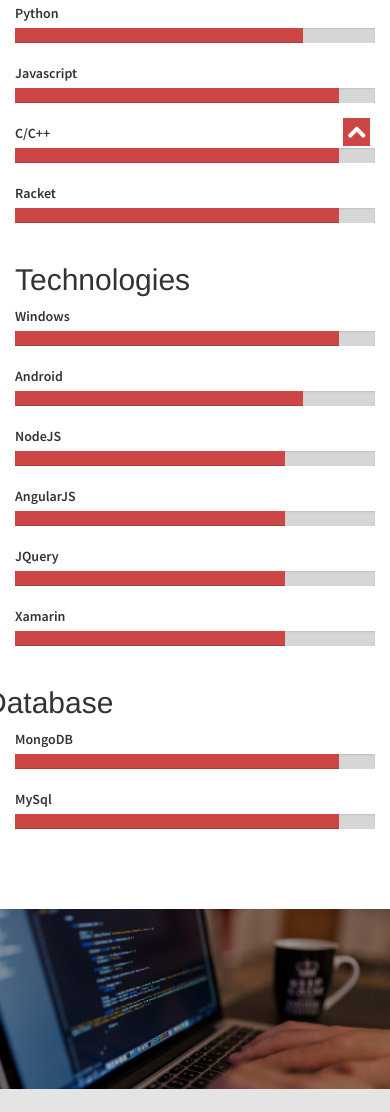
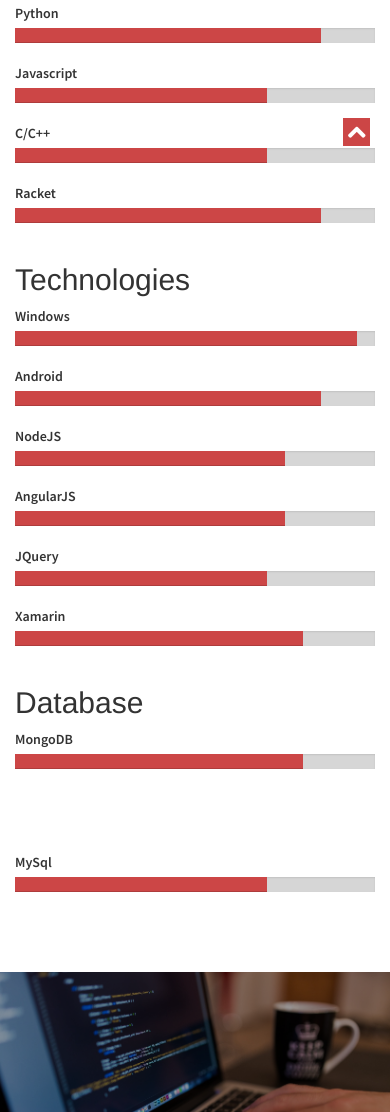
Before and after one commit to ViranchiPaliwal/viranchipaliwal.github.io, a plain HTML site: page index.html in a window 390 px wide. Shown: the part 678-1790 px from the top of the page. Drawn offline with Linux system fonts and the light colour scheme.

Commit message:
ui issues fixed

```diff
--- a/index.html
+++ b/index.html
@@ -105,15 +105,22 @@
     </div>
 
 </section>-->
-<section id="aboutUs">
-    <div class="container">
+
+
+
+
+<!--<section id="aboutUs">-->
+    <!--<div class="container">-->
         <!--<div class="row">-->
-            <!--<div class="col-md-4 col-md-push-8">-->
-                <!--<img src="1.jpg"  style='height: 100%; width: 100%; position: relative;-->
-                        <!--background: url(photo-frame.png) bottom center no-repeat;-->
-                        <!--background-size: contain;' alt="">-->
+            <!--<div class="col-md-3" style="text-align: center;">-->
+                <!--<div style="width: 200px; padding: 15px; text-align: center; display: inline-block;">-->
+                <!--<img src="./images/1.jpg"  style="height: 100%; width: 100%;"/>-->
+                    <!--&lt;!&ndash;background: url(photo-frame.png) bottom center no-repeat;&ndash;&gt;-->
+                    <!--&lt;!&ndash;background-size: contain;' alt="">&ndash;&gt;-->
                 <!--</div>-->
-            <!--<div class="col-md-6 text-center">-->
+            <!--</div>-->
+            <!--<div class="col-md-9 text-center">-->
+                <!--<div style="padding: 30px; text-align: left; font-size: 1.5em; line-height: 2em;">-->
                 <!--<p>I'm pursuing graduation in Computer Science from Northeastern University, Boston, MA.-->
                     <!--Currently exploring world of Artificial Intelligence and Machine learning-->
                     <!--along with web application development. I've three years of work experience in-->
@@ -121,9 +128,14 @@
                     <!--I did my Bachelor in Electronic and Communication from Rajasthan Technical University, India.-->
                     <!--I'm a polyglot programmer presently seeking for co-op opportunity starting from January, 2018.  </p>-->
                 <!--</div>-->
-        </div>
-    </div>
-</section>
+            <!--</div>-->
+        <!--</div>-->
+    <!--</div>-->
+<!--</section>-->
+
+
+
+
 
 <!--About-->
 <!--<section id="aboutUs" class="secPad">-->
@@ -194,8 +206,8 @@
                     <div class="col-md-2 skilltitle">Java</div>
                     <div class="col-md-8">
                         <div class="progress">
-                            <div class="progress-bar" role="progressbar" aria-valuenow="90" aria-valuemin="0" aria-valuemax="100" style="width: 90%;">
-                                <span class="sr-only">90% Complete</span>
+                            <div class="progress-bar" role="progressbar" aria-valuenow="95" aria-valuemin="0" aria-valuemax="100" style="width: 95%;">
+                                <span class="sr-only">95% Complete</span>
                             </div>
                         </div>
                     </div>
@@ -204,8 +216,8 @@
                     <div class="col-md-2 skilltitle">C#</div>
                     <div class="col-md-8">
                         <div class="progress">
-                            <div class="progress-bar" role="progressbar" aria-valuenow="90" aria-valuemin="0" aria-valuemax="100" style="width: 90%;">
-                                <span class="sr-only">90% Complete</span>
+                            <div class="progress-bar" role="progressbar" aria-valuenow="95" aria-valuemin="0" aria-valuemax="100" style="width: 95%;">
+                                <span class="sr-only">95% Complete</span>
                             </div>
                         </div>
                     </div>
@@ -214,8 +226,8 @@
                     <div class="col-md-2 skilltitle">Python</div>
                     <div class="col-md-8">
                         <div class="progress">
-                            <div class="progress-bar" role="progressbar" aria-valuenow="80" aria-valuemin="0" aria-valuemax="100" style="width: 80%;">
-                                <span class="sr-only">80% Complete</span>
+                            <div class="progress-bar" role="progressbar" aria-valuenow="85" aria-valuemin="0" aria-valuemax="100" style="width: 85%;">
+                                <span class="sr-only">85% Complete</span>
                             </div>
                         </div>
                     </div>
@@ -224,8 +236,8 @@
                     <div class="col-md-2 skilltitle">Javascript</div>
                     <div class="col-md-8">
                         <div class="progress">
-                            <div class="progress-bar" role="progressbar" aria-valuenow="90" aria-valuemin="0" aria-valuemax="100" style="width: 90%;">
-                                <span class="sr-only">90% Complete</span>
+                            <div class="progress-bar" role="progressbar" aria-valuenow="70" aria-valuemin="0" aria-valuemax="100" style="width: 70%;">
+                                <span class="sr-only">70% Complete</span>
                             </div>
                         </div>
                     </div>
@@ -234,8 +246,8 @@
                     <div class="col-md-2 skilltitle">C/C++</div>
                     <div class="col-md-8">
                         <div class="progress">
-                            <div class="progress-bar" role="progressbar" aria-valuenow="90" aria-valuemin="0" aria-valuemax="100" style="width: 90%;">
-                                <span class="sr-only">90% Complete</span>
+                            <div class="progress-bar" role="progressbar" aria-valuenow="70" aria-valuemin="0" aria-valuemax="100" style="width: 70%;">
+                                <span class="sr-only">70% Complete</span>
                             </div>
                         </div>
                     </div>
@@ -244,8 +256,8 @@
                     <div class="col-md-2 skilltitle">Racket</div>
                     <div class="col-md-8">
                         <div class="progress">
-                            <div class="progress-bar" role="progressbar" aria-valuenow="90" aria-valuemin="0" aria-valuemax="100" style="width: 90%;">
-                                <span class="sr-only">90% Complete</span>
+                            <div class="progress-bar" role="progressbar" aria-valuenow="85" aria-valuemin="0" aria-valuemax="100" style="width: 85%;">
+                                <span class="sr-only">85% Complete</span>
                             </div>
                         </div>
                     </div>
@@ -260,8 +272,8 @@
                     <div class="col-md-2 skilltitle">Windows</div>
                     <div class="col-md-8">
                         <div class="progress">
-                            <div class="progress-bar" role="progressbar" aria-valuenow="90" aria-valuemin="0" aria-valuemax="100" style="width: 90%;">
-                                <span class="sr-only">90% Complete</span>
+                            <div class="progress-bar" role="progressbar" aria-valuenow="95" aria-valuemin="0" aria-valuemax="100" style="width: 95%;">
+                                <span class="sr-only">95% Complete</span>
                             </div>
                         </div>
                     </div>
@@ -270,8 +282,8 @@
                     <div class="col-md-2 skilltitle">Android</div>
                     <div class="col-md-8">
                         <div class="progress">
-                            <div class="progress-bar" role="progressbar" aria-valuenow="80" aria-valuemin="0" aria-valuemax="100" style="width: 80%;">
-                                <span class="sr-only">80% Complete</span>
+                            <div class="progress-bar" role="progressbar" aria-valuenow="85" aria-valuemin="0" aria-valuemax="100" style="width: 85%;">
+                                <span class="sr-only">85% Complete</span>
                             </div>
                         </div>
                     </div>
@@ -300,8 +312,8 @@
                     <div class="col-md-2 skilltitle">JQuery</div>
                     <div class="col-md-8">
                         <div class="progress">
-                            <div class="progress-bar" role="progressbar" aria-valuenow="75" aria-valuemin="0" aria-valuemax="100" style="width: 75%;">
-                                <span class="sr-only">75% Complete</span>
+                            <div class="progress-bar" role="progressbar" aria-valuenow="70" aria-valuemin="0" aria-valuemax="100" style="width: 70%;">
+                                <span class="sr-only">70% Complete</span>
                             </div>
                         </div>
                     </div>
@@ -310,8 +322,8 @@
                 <div class="col-md-2 skilltitle">Xamarin</div>
                 <div class="col-md-8">
                     <div class="progress">
-                        <div class="progress-bar" role="progressbar" aria-valuenow="75" aria-valuemin="0" aria-valuemax="100" style="width: 75%;">
-                            <span class="sr-only">75% Complete</span>
+                        <div class="progress-bar" role="progressbar" aria-valuenow="80" aria-valuemin="0" aria-valuemax="100" style="width: 80%;">
+                            <span class="sr-only">80% Complete</span>
                         </div>
                     </div>
                 </div>
@@ -319,37 +331,29 @@
         </div>
         </div>
         <div class="row">
-            <div class="row" class="col-sm-6">
+            <div class="col-sm-6">
                 <h2>Database</h2>
-            </div>
-                <!--<div class="row">-->
-                    <!--<div class="col-md-2 skilltitle">MongoDB</div>-->
-                    <!--<div class="col-md-8">-->
-                        <!--<div class="progress">-->
-                            <!--<div class="progress-bar" role="progressbar" aria-valuenow="90" aria-valuemin="0" aria-valuemax="100" style="width: 90%;">-->
-                                <!--<span class="sr-only">90% Complete</span>-->
-                            <!--</div>-->
-                        <!--</div>-->
-                    <!--</div>-->
-                <!--</div>-->
-            <!--</div>-->
-            <div  class="row">
-                <div class="col-sm-6">
+                <div class="row">
                     <div class="col-md-2 skilltitle">MongoDB</div>
                     <div class="col-md-8">
                         <div class="progress">
-                            <div class="progress-bar" role="progressbar" aria-valuenow="90" aria-valuemin="0" aria-valuemax="100" style="width: 90%;">
+                            <div class="progress-bar" role="progressbar" aria-valuenow="80" aria-valuemin="0" aria-valuemax="100" style="width: 80%;">
                                 <span class="sr-only">90% Complete</span>
                             </div>
                         </div>
                     </div>
                 </div>
+            </div>
             <div class="col-sm-6">
+                <h2>&nbsp</h2>
+                <div class="row">
                     <div class="col-md-2 skilltitle">MySql</div>
                     <div class="col-md-8">
                         <div class="progress">
-                            <div class="progress-bar" role="progressbar" aria-valuenow="90" aria-valuemin="0" aria-valuemax="100" style="width: 90%;">
-                                <span class="sr-only">90% Complete</span>
+                            <div class="progress-bar" role="progressbar" aria-valuenow="70" aria-valuemin="0" aria-valuemax="100" style="width: 70%;">
+                                <span class="sr-only">70% Complete</span>
+                            </div>
+                        </div>
                     </div>
                 </div>
             </div>
@@ -359,7 +363,7 @@
 </section>
 
 
-<section id="quote" class="bg-parlex">
+<section class="bg-parlex">
     <div class="parlex-back">
         <div class="container secPad text-center">
             <!--<h2>If I asked people what they wanted, they would have said ‘Faster Horses’.</h2><h3>-Henry Ford</h3>-->
@@ -895,7 +899,7 @@
 
         <div class="row">
             <div class="col-12 text-center">
-                <div class="row center-xs ">
+                <div class="row center-xs contacts">
                     <div class="col-sm-4">
                         <i class="fa fa-envelope"></i>
                         <address>
```
Lines whose indentation alone changed are shown as unchanged.
